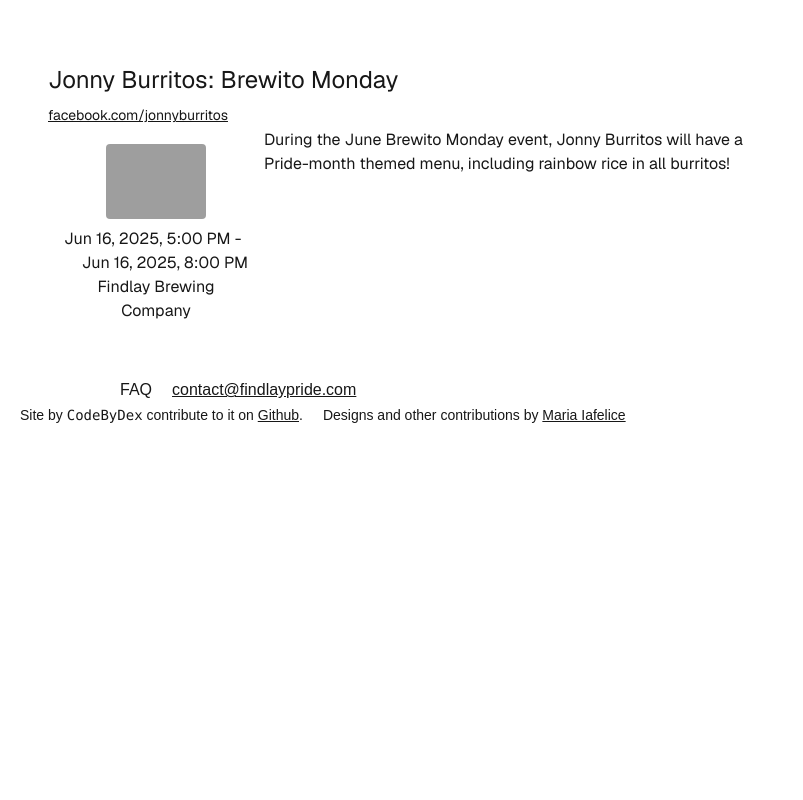
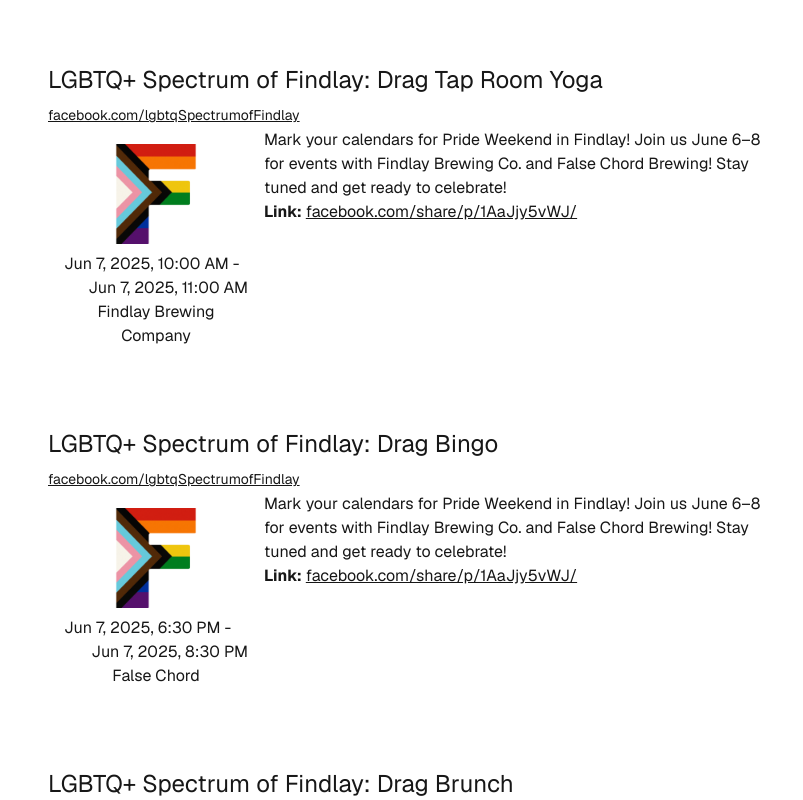
Before and after one commit to CodeByDex/findlay-pride-web, a Next.js app: page / in a window 1280 px wide. Shown: the part 1520-2320 px from the top of the page, without its empty margins (0-803 px from the left). Before the commit the page ends 1965 px from the top, so only its background shows below. Built offline with nearby package versions, Linux system fonts and the light colour scheme; grey boxes are pictures that could not be loaded.

Commit message:
updated events with updated information from Spectrum

```diff
--- a/data/eventDB.ts
+++ b/data/eventDB.ts
@@ -2,13 +2,53 @@ import { Event } from "./type/Event";
 
 const events: Event[] = [
     {
-        name: "Pride Weekend Celebration",
+        name: "Happy Hour with Pride Specials",
         description: "Mark your calendars for Pride Weekend in Findlay! Join us June 6–8 for events with Findlay Brewing Co. and False Chord Brewing! Stay tuned and get ready to celebrate!",
-        startDate: new Date(2025, 5, 6, 0, 0),
-        endDate: new Date(2025, 5, 8, 23, 59),
+        startDate: new Date(2025, 5, 6, 17, 0),
+        endDate: new Date(2025, 5, 6, 19, 0),
         location: "Findlay Brewing Company and False Chord",
         organizer: "LGBTQ+ Spectrum of Findlay",
         organizerURI: "facebook.com/lgbtqSpectrumofFindlay",
+        eventURI: "facebook.com/share/p/1AaJjy5vWJ/",
+        tags: [],
+        imageURI: "/PrideF.png",
+        imageAlt: "Pride Themed Letter F",
+    },
+    {
+        name: "Drag Tap Room Yoga",
+        description: "Mark your calendars for Pride Weekend in Findlay! Join us June 6–8 for events with Findlay Brewing Co. and False Chord Brewing! Stay tuned and get ready to celebrate!",
+        startDate: new Date(2025, 5, 7, 10, 0),
+        endDate: new Date(2025, 5, 7, 11, 0),
+        location: "Findlay Brewing Company",
+        organizer: "LGBTQ+ Spectrum of Findlay",
+        organizerURI: "facebook.com/lgbtqSpectrumofFindlay",
+        eventURI: "facebook.com/share/p/1AaJjy5vWJ/",
+        tags: [],
+        imageURI: "/PrideF.png",
+        imageAlt: "Pride Themed Letter F",
+    },
+    {
+        name: "Drag Bingo",
+        description: "Mark your calendars for Pride Weekend in Findlay! Join us June 6–8 for events with Findlay Brewing Co. and False Chord Brewing! Stay tuned and get ready to celebrate!",
+        startDate: new Date(2025, 5, 7, 18, 30),
+        endDate: new Date(2025, 5, 7, 20, 30),
+        location: "False Chord",
+        organizer: "LGBTQ+ Spectrum of Findlay",
+        organizerURI: "facebook.com/lgbtqSpectrumofFindlay",
+        eventURI: "facebook.com/share/p/1AaJjy5vWJ/",
+        tags: [],
+        imageURI: "/PrideF.png",
+        imageAlt: "Pride Themed Letter F",
+    },
+    {
+        name: "Drag Brunch",
+        description: "Mark your calendars for Pride Weekend in Findlay! Join us June 6–8 for events with Findlay Brewing Co. and False Chord Brewing! Stay tuned and get ready to celebrate!",
+        startDate: new Date(2025, 5, 8, 9, 0),
+        endDate: new Date(2025, 5, 8, 11, 0),
+        location: "Findlay Brewing Company",
+        organizer: "LGBTQ+ Spectrum of Findlay",
+        organizerURI: "facebook.com/lgbtqSpectrumofFindlay",
+        eventURI: "facebook.com/share/p/1AaJjy5vWJ/",
         tags: [],
         imageURI: "/PrideF.png",
         imageAlt: "Pride Themed Letter F",
```
Also changed, not shown: 1 other file (tests, documents, lock files or other folders).
